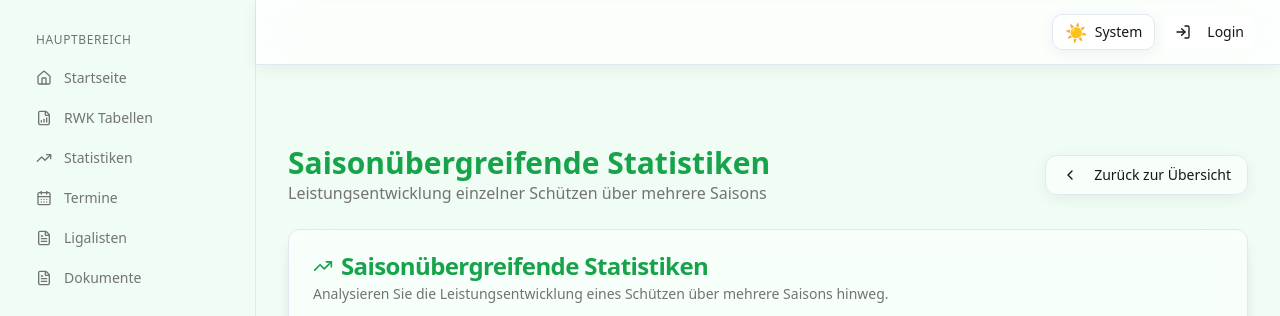
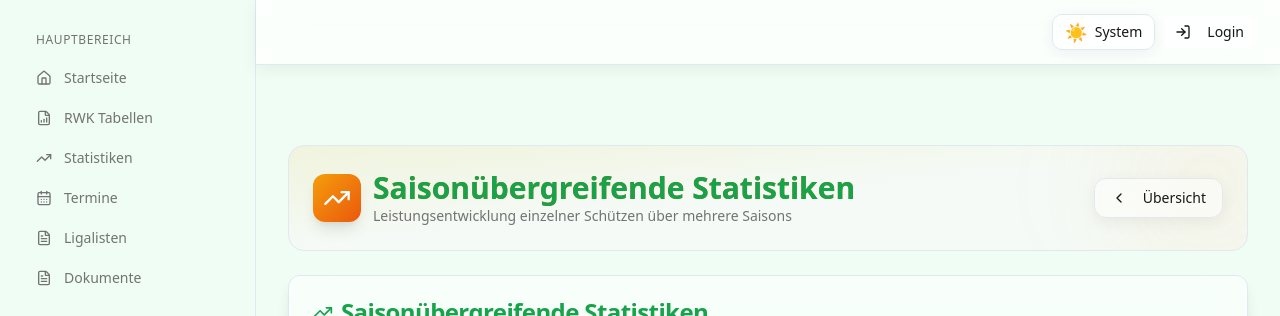
Before and after one commit to Muggy663/rwk-ksv-einbeck, a Next.js app: page /statistik/erweitert in a window 1280 px wide. Shown: the top 316 px of the page. Built offline with nearby package versions, Linux system fonts and the light colour scheme; no server answers; the database is empty.

Commit message:
feat(statistik): Vergleich + Saisonuebergreifend mit konsistentem Gradient-Hero und Glass-Filterleiste

```diff
--- a/src/app/statistik/erweitert/page.tsx
+++ b/src/app/statistik/erweitert/page.tsx
@@ -1,24 +1,34 @@
 "use client";
 
 import { Button } from '@/components/ui/button';
-import { ChevronLeft } from 'lucide-react';
+import { ChevronLeft, TrendingUp } from 'lucide-react';
 import Link from 'next/link';
 import { CrossSeasonStats } from '@/components/statistics/cross-season-stats';
 
 export default function ExtendedStatisticsPage() {
   return (
     <div className="container py-8 max-w-7xl mx-auto">
-      <div className="flex flex-col sm:flex-row sm:justify-between sm:items-center gap-4 mb-6">
+      <div className="relative mb-6 overflow-hidden rounded-2xl border bg-gradient-to-br from-amber-500/10 via-background to-background p-6 animate-fade-in">
+        <div className="absolute -right-10 -top-10 h-40 w-40 rounded-full bg-amber-500/10 blur-3xl" />
+        <div className="relative flex flex-col gap-4 sm:flex-row sm:items-center sm:justify-between">
+          <div className="flex items-center gap-3">
+            <div className="rounded-xl bg-gradient-to-br from-amber-500 to-orange-600 p-2.5 text-white shadow-lg">
+              <TrendingUp className="h-7 w-7" />
+            </div>
             <div>
-          <h1 className="text-2xl sm:text-3xl font-bold text-primary">Saisonübergreifende Statistiken</h1>
-          <p className="text-muted-foreground">Leistungsentwicklung einzelner Schützen über mehrere Saisons</p>
+              <h1 className="text-2xl sm:text-3xl font-bold bg-gradient-to-r from-amber-600 via-orange-600 to-amber-600 bg-clip-text text-transparent">
+                Saisonübergreifende Statistiken
+              </h1>
+              <p className="text-sm text-muted-foreground">Leistungsentwicklung einzelner Schützen über mehrere Saisons</p>
+            </div>
           </div>
           <Button asChild variant="outline" className="w-full sm:w-auto">
             <Link href="/statistik" className="flex items-center justify-center">
               <ChevronLeft className="mr-2 h-4 w-4" />
-            Zurück zur Übersicht
+              Übersicht
             </Link>
           </Button>
+        </div>
       </div>
 
       <CrossSeasonStats />
--- a/src/app/statistik/vergleich/page.tsx
+++ b/src/app/statistik/vergleich/page.tsx
@@ -7,7 +7,7 @@ import { ShooterComparisonChart } from '@/components/statistics/ShooterCompariso
 import { NativeSelect } from '@/components/ui/native-select';
 import { Label } from '@/components/ui/label';
 import { Button } from '@/components/ui/button';
-import { ChevronLeft } from 'lucide-react';
+import { ChevronLeft, Users } from 'lucide-react';
 import Link from 'next/link';
 import { fetchSeasons, fetchLeagues, fetchShooterPerformanceData } from '@/lib/services/statistics-service';
 
@@ -159,17 +159,30 @@ export default function ShooterComparisonPage() {
 
   return (
     <div className="container py-8 max-w-7xl mx-auto">
-      <div className="flex flex-col sm:flex-row sm:justify-between sm:items-center gap-4 mb-6">
-        <h1 className="text-2xl sm:text-3xl font-bold text-primary">Schützenvergleich</h1>
-        <Button asChild variant="outline" className="w-full sm:w-auto">
-          <Link href="/statistik" className="flex items-center justify-center">
-            <ChevronLeft className="mr-2 h-4 w-4" />
-            Zurück zur Übersicht
-          </Link>
-        </Button>
+      <div className="relative mb-6 overflow-hidden rounded-2xl border bg-gradient-to-br from-emerald-500/10 via-background to-background p-6 animate-fade-in">
+        <div className="absolute -right-10 -top-10 h-40 w-40 rounded-full bg-emerald-500/10 blur-3xl" />
+        <div className="relative flex flex-col gap-4 sm:flex-row sm:items-center sm:justify-between">
+          <div className="flex items-center gap-3">
+            <div className="rounded-xl bg-gradient-to-br from-emerald-500 to-teal-600 p-2.5 text-white shadow-lg">
+              <Users className="h-7 w-7" />
+            </div>
+            <div>
+              <h1 className="text-2xl sm:text-3xl font-bold bg-gradient-to-r from-emerald-600 via-teal-600 to-emerald-600 bg-clip-text text-transparent">
+                Schützenvergleich
+              </h1>
+              <p className="text-sm text-muted-foreground">Bis zu 6 Schützen über die Durchgänge gegenüberstellen</p>
+            </div>
+          </div>
+          <Button asChild variant="outline" className="w-full sm:w-auto">
+            <Link href="/statistik" className="flex items-center justify-center">
+              <ChevronLeft className="mr-2 h-4 w-4" />
+              Übersicht
+            </Link>
+          </Button>
+        </div>
       </div>
 
-      <div className="space-y-4 mb-6">
+      <div className="glass-card space-y-4 rounded-xl border-0 p-4 shadow-sm mb-6">
         <div>
           <Label htmlFor="season-select" className="text-base font-medium">Saison</Label>
           <NativeSelect
```
Lines whose indentation alone changed are shown as unchanged.
